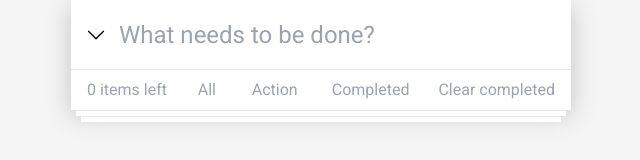
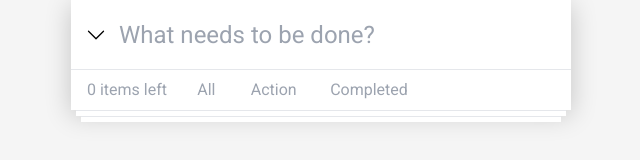
Before and after one commit to taras-lozinskyi/todo-list, a React (Create React App) app: page / in a window 1280 px wide. Shown: the part 150-310 px from the top of the page, without its empty margins (319-959 px from the left). Built offline with nearby package versions, Linux system fonts and the light colour scheme.

Commit message:
зробив видалення всіх виконаних елементів а також покзувати кнопку яка видаляє всі виконані елементи тільки тоді коли вони є

```diff
--- a/src/componets/Filter/Filter.jsx
+++ b/src/componets/Filter/Filter.jsx
@@ -1,33 +1,45 @@
-import React from "react";
+import React, { useEffect } from "react";
 
-export const Filter = ({ taskList,  setMyFilter, myFilter}) => {
+export const Filter = ({ taskList, setTaskList, setMyFilter, myFilter }) => {
+  const clearCompleted = () => {
+    let newList = [...taskList].filter((item) => item.status !== true);
+    setTaskList(newList);
+  };
 
-  // const clearCompleted = () =>{
-  //   let newList = [...myFilter].filter(item=> item.status !== true )
-  //   setMyFilter(newList)
-  // }
+  const visibleButton = () => {
+    return [...taskList].some((item) => item.status === true);
+  };
+  console.log(visibleButton())
 
+   useEffect(()=>{
+     visibleButton()
+   },[taskList])
 
-    const todoFilter =(status) =>{
-        if(status === 'all'){
-            setMyFilter(taskList)
+  const todoFilter = (status) => {
+    if (status === "all") {
+      setMyFilter(taskList);
+    } else {
+      let newList = [...taskList].filter((item) => item.status === status);
+      setMyFilter(newList);
     }
-        else{
-            let newList = [...taskList].filter(item => item.status === status)
-            setMyFilter(newList)
-        }
-
-    }
+  };
 
   return (
     <div>
-      <div className="flex justify-between px-4 h-10 items-center text-gray-400 ">
-        <div>{[...taskList].filter(item=> item.status===false).length} items left</div>
-        <button  onClick={()=> todoFilter('all')}className="focus:border hover:border hover:border-[rgba(175,47,47,0.2)] focus:border-[rgba(175,47,47,0.2)] w-10">
+      <div className="flex justify-between pl-4  pr-4 h-10 items-center text-gray-400 ">
+        <div className="w-[330px] flex justify-between">
+        <div className="flex items-center">
+          {[...taskList].filter((item) => item.status === false).length} items
+          left
+        </div>
+
+          <button
+            onClick={() => todoFilter("all")}
+            className="focus:border hover:border hover:border-[rgba(175,47,47,0.2)] focus:border-[rgba(175,47,47,0.2)] w-10"
+          >
             All
           </button>
           <button
-
             onClick={() => todoFilter(false)}
             className="focus:border hover:border hover:border-[rgba(175,47,47,0.2)] focus:border-[rgba(175,47,47,0.2)] w-14"
           >
@@ -39,7 +51,13 @@ export const Filter = ({ taskList,  setMyFilter, myFilter}) => {
           >
             Completed
           </button>
-        <button className="hover:underline">Clear completed</button>
+        </div>
+
+        {visibleButton()&& (
+          <button onClick={() => clearCompleted()} className="hover:underline ">
+            Clear completed
+          </button>
+        )}
       </div>
     </div>
   );
```
Lines whose indentation alone changed are shown as unchanged.
